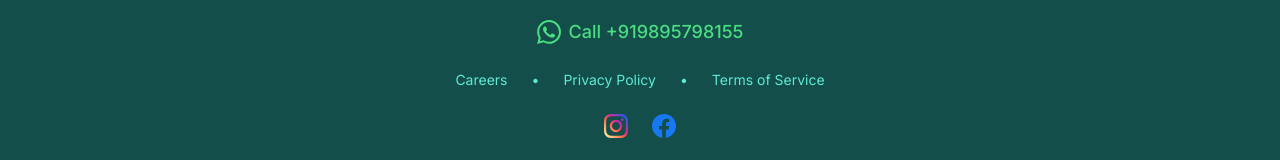
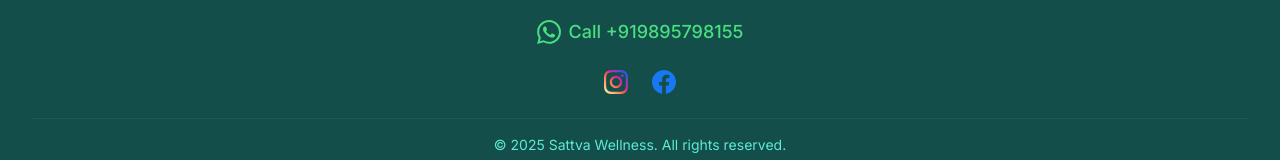
Before and after one commit to vipinvkartha/sattva-wellness, a Next.js app: page / in a window 1280 px wide. Shown: the part 5935-6095 px from the top of the page. Built offline with nearby package versions, Linux system fonts and the light colour scheme.

Commit message:
fix footer

```diff
--- a/app/page.tsx
+++ b/app/page.tsx
@@ -692,17 +692,6 @@ export default function Home() {
               <span>Call +919895798155</span>
             </a>
 
-            {/* Quick Links */}
-            <div className="flex flex-wrap justify-center gap-6 text-sm text-teal-300">
-              <Link href="/careers" className="hover:text-white transition-colors">
-                Careers
-              </Link>
-              <span>•</span>
-              <a href="#" className="hover:text-white transition-colors">Privacy Policy</a>
-              <span>•</span>
-              <a href="#" className="hover:text-white transition-colors">Terms of Service</a>
-            </div>
-
             {/* Social Links */}
             <div className="flex items-center space-x-6">
               <a
```
